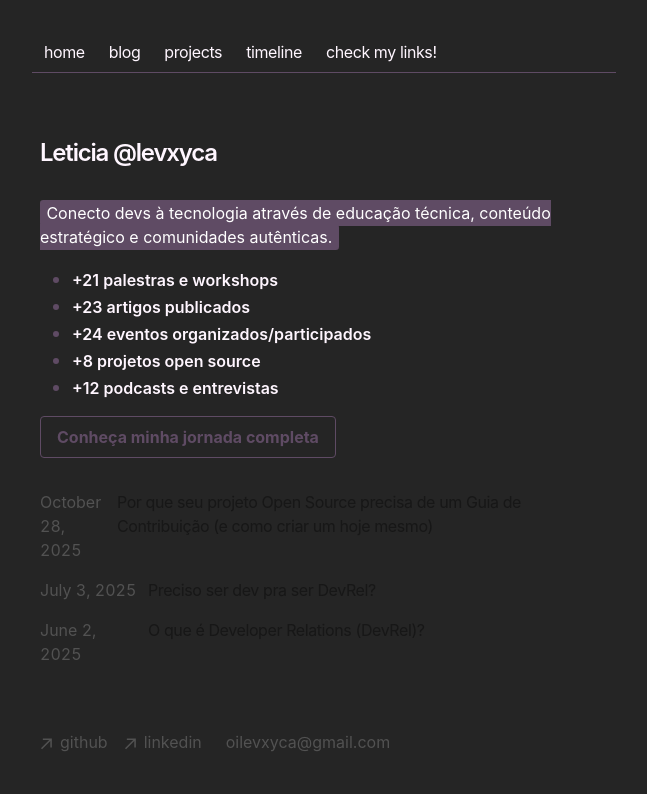
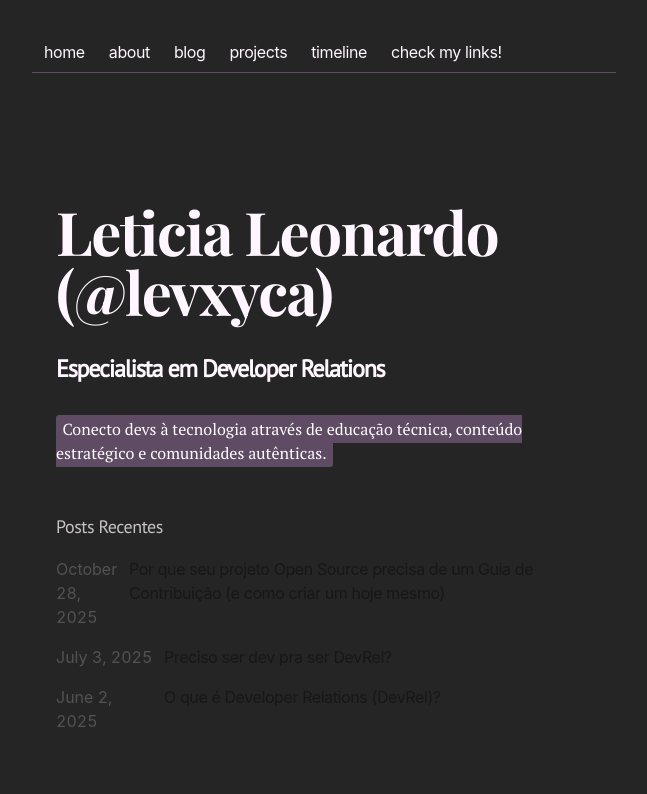
Before and after one commit to levxyca/website, a Next.js app: page / in a window 1280 px wide. Shown: the top 794 px of the page, without its empty margins (312-959 px from the left). Built offline with nearby package versions, Linux system fonts and the light colour scheme.

Commit message:
:sparkles: enhance: update Navbar component and remove unused timelineStats functionality

```diff
--- a/app/components/nav.tsx
+++ b/app/components/nav.tsx
@@ -3,6 +3,9 @@ import Link from 'next/link'
 const navItems = {
   '/': {
     name: 'home',
+  },
+  '/about': {
+    name: 'about',
   },
   '/blog': {
     name: 'blog',
--- a/app/components/timelineStats.ts
+++ /dev/null
@@ -1,25 +0,0 @@
-import timelineData from '../data/timeline/index';
-import { TimelineType } from '../data/timeline/timelineTypes';
-
-function countType(type: TimelineType | string) {
-  return timelineData.filter(item => {
-    if (typeof item.type === 'string') return item.type === type;
-    return item.type.includes(type as TimelineType);
-  }).length;
-}
-
-export function getTimelineStats() {
-  return {
-    talks: countType(TimelineType.Talk),
-    articles: countType(TimelineType.Article),
-    videos: countType(TimelineType.Video),
-    podcasts: countType(TimelineType.Podcast),
-    openSource: countType(TimelineType.OpenSource),
-    events: countType(TimelineType.Events),
-    awards: countType(TimelineType.AmbassadorAndAwards),
-    newsletters: countType(TimelineType.Newsletter),
-    spaces: countType(TimelineType.Space),
-    freebies: countType(TimelineType.Freebie),
-    templates: countType(TimelineType.Template),
-  };
-}
--- a/app/page.tsx
+++ b/app/page.tsx
@@ -1,38 +1,29 @@
 import { BlogPosts } from 'app/components/posts';
-import { getTimelineStats } from './components/timelineStats';
-
-const stats = getTimelineStats();
 
 const Description = () => (
   <>
-    <p className="mb-4">
+    <p className="mb-4" style={{ fontFamily: "'PT Serif', serif" }}>
       <span className="highlight">
         Conecto devs à tecnologia através de educação técnica, conteúdo estratégico e comunidades autênticas.
       </span>
     </p>
-    <ul className="mb-4 ml-8 list-disc text-base font-semibold text-[var(--text-color)] custom-bullets">
-      <li>+{stats.talks} palestras e workshops</li>
-      <li>+{stats.articles} artigos publicados</li>
-      <li>+{stats.events} eventos organizados/participados</li>
-      <li>+{stats.openSource} projetos open source</li>
-      <li>+{stats.podcasts} podcasts e entrevistas</li>
-    </ul>
   </>
 );
 
 const Page = () => {
   return (
-    <section>
-      <h1 className="mb-8 text-2xl font-semibold tracking-tighter">
-        Leticia @levxyca
+    <section className="text-left max-w-4xl mx-auto py-16 px-4">
+      <h1 className="mb-8 text-4xl md:text-6xl font-bold tracking-tight" style={{ fontFamily: "'Playfair Display', serif" }}>
+        Leticia Leonardo (@levxyca)
       </h1>
+      <h2 className="mb-8 text-2xl font-semibold tracking-tighter" style={{ fontFamily: "'PT Sans', sans-serif" }}>
+        Especialista em Developer Relations
+      </h2>
       <Description />
-      <div className="mb-6">
-        <a href="/about" className="inline-block px-4 py-2 rounded border border-[var(--highlight-color)] text-[var(--highlight-color)] font-bold hover:bg-[var(--highlight-color)] hover:text-[var(--text-color)] transition">
-          Conheça minha jornada completa
-        </a>
-      </div>
-      <div className="my-8">
+      <div className="my-12">
+        <h3 className="mb-4 text-lg font-medium tracking-tight text-[var(--text-color)] opacity-75" style={{ fontFamily: "'PT Sans', sans-serif" }}>
+          Posts Recentes
+        </h3>
         <BlogPosts />
       </div>
     </section>
--- a/app/styles/global.css
+++ b/app/styles/global.css
@@ -1,3 +1,4 @@
+@import url('https://fonts.googleapis.com/css2?family=Playfair+Display:ital,wght@0,700&family=PT+Serif:ital,wght@0,400;0,700;1,400;1,700&family=PT+Sans:ital,wght@0,400');
 @import 'tailwindcss';
 
 ::selection {
@@ -68,25 +69,30 @@ html {
 .prose h1 {
   font-size: 2rem; /* Tamanho maior para título de nível 1 */
   font-weight: bold;
+  font-family: 'PT Sans', sans-serif;
 }
 
 .prose h2 {
   font-size: 1.5rem; /* Tamanho para título de nível 2 */
   font-weight: bold;
+  font-family: 'PT Sans', sans-serif;
 }
 
 .prose h3 {
   font-size: 1.25rem; /* Tamanho para título de nível 3 */
   font-weight: bold;
+  font-family: 'PT Sans', sans-serif;
 }
 
 .prose h3 {
   font-weight: bold;
+  font-family: 'PT Sans', sans-serif;
 }
 
 .prose p {
   font-size: 1rem; /* Tamanho para parágrafos */
   line-height: 1.5;
+  font-family: 'PT Serif', serif;
 }
 
 .prose ul, .prose ol {
```
